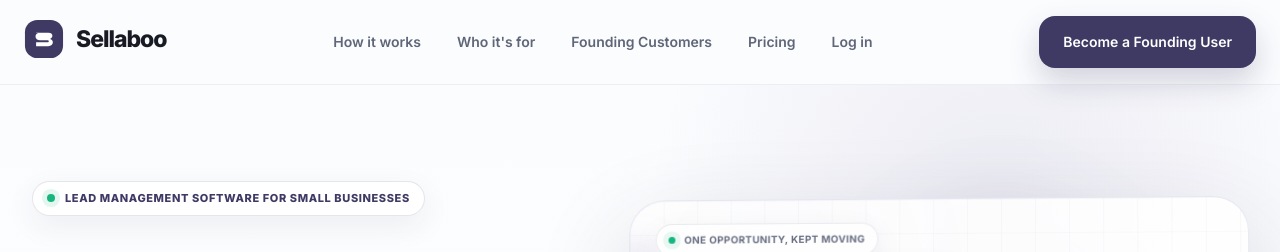
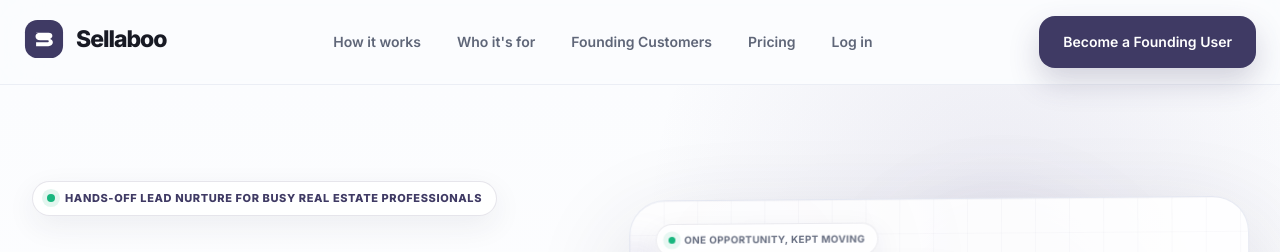
Before and after one commit to Sellaboo-dev/sellaboo-marketing, a Next.js app: page / in a window 1280 px wide. Shown: the top 252 px of the page. Built offline with nearby package versions, Linux system fonts and the light colour scheme.

Commit message:
changed text in hero section label.

```diff
--- a/components/hero/HeroSection.tsx
+++ b/components/hero/HeroSection.tsx
@@ -63,7 +63,7 @@ export function HeroSection() {
         <div className="relative z-10 text-center lg:text-left">
           <div className="mb-7 inline-flex items-center gap-2.5 rounded-full border border-[rgba(63,58,100,0.13)] bg-white/80 px-3.5 py-2 text-[11px] font-extrabold uppercase tracking-[0.055em] text-[var(--color-primary)] shadow-[0_10px_30px_rgba(42,45,76,0.07)]">
             <span className="size-2 rounded-full bg-[var(--color-success)] shadow-[0_0_0_5px_rgba(24,182,126,0.12)]" />
-            Lead management software for small businesses
+            Hands-off lead nurture for busy real estate professionals
           </div>
 
           <h1 className="mx-auto max-w-[710px] font-[var(--font-heading)] text-[clamp(44px,5.8vw,64px)] font-extrabold leading-[1.045] tracking-[-0.055em] text-[var(--color-heading)] lg:mx-0">
```
